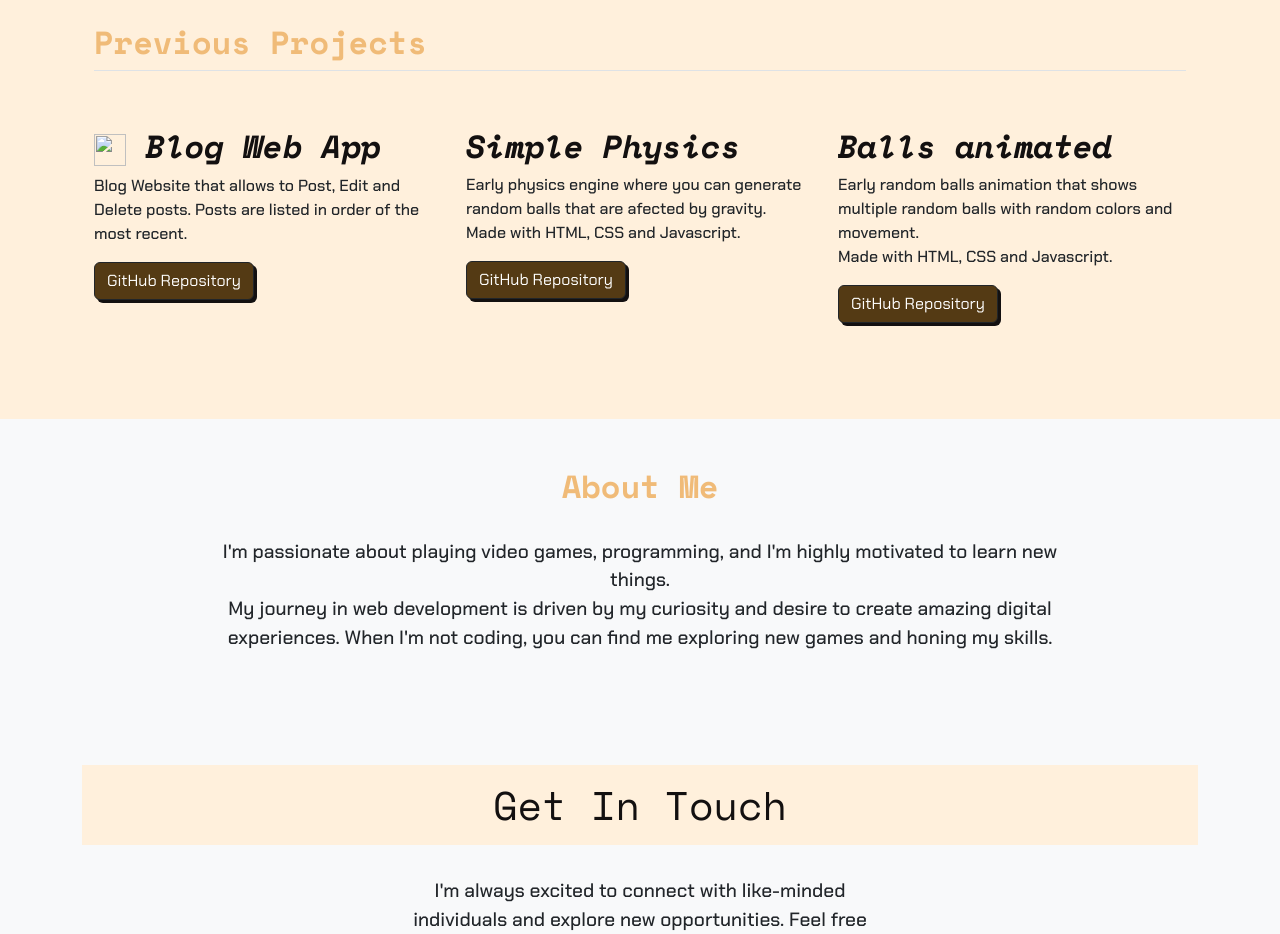
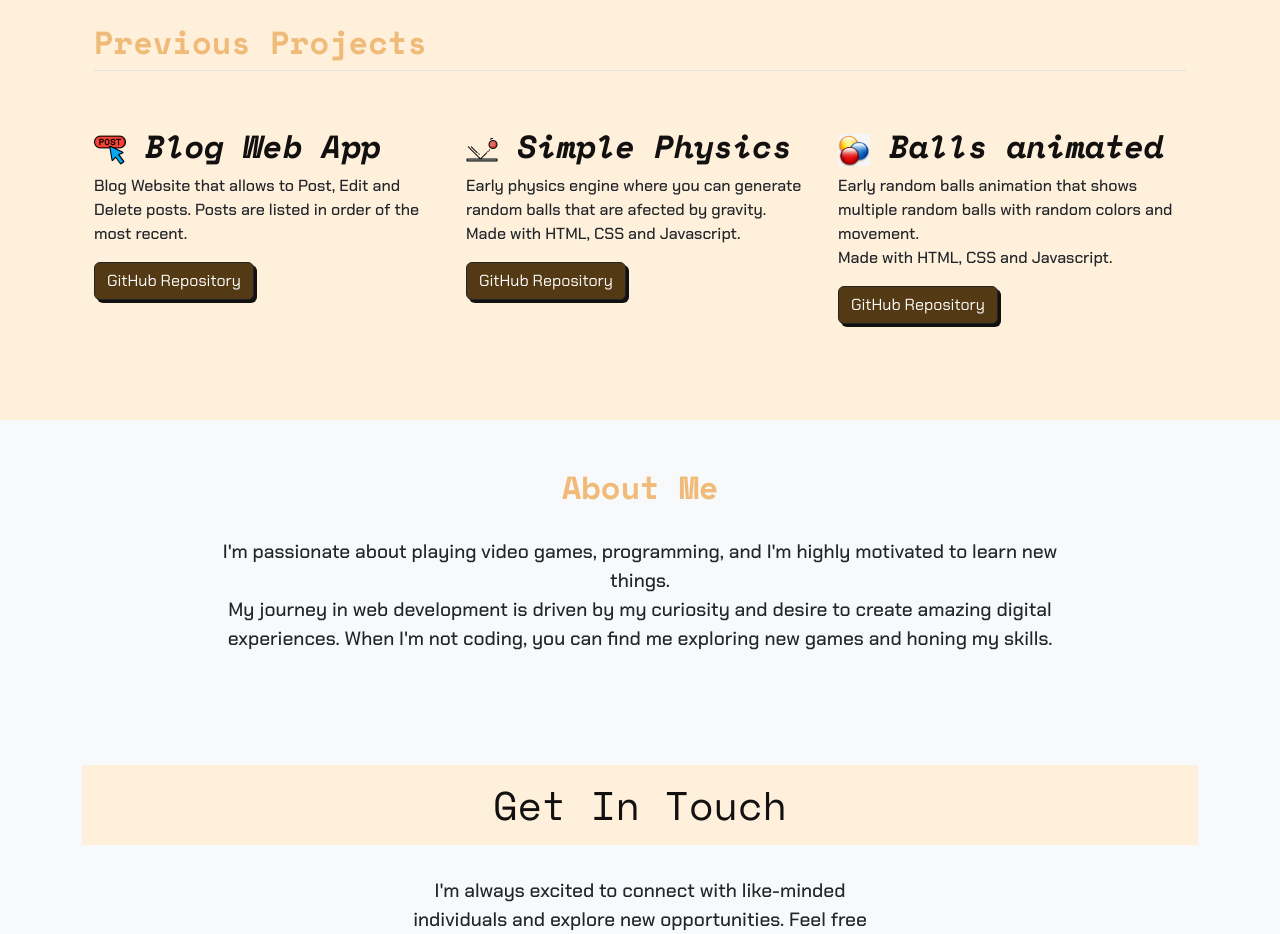
Before and after one commit to RicardoLemos5/portfolio, a plain HTML site: page index.html in a window 1280 px wide. Shown: the part 2340-3274 px from the top of the page. Drawn offline with nearby package versions, Linux system fonts and the light colour scheme.

Commit message:
Forgot to save, recomminting project update

```diff
--- a/index.html
+++ b/index.html
@@ -251,7 +251,7 @@
           <div class="col d-flex align-items-start">
             <div>
               <h3>
-                <img src="images/image.png" alt="" width="32" height="32">
+                <img src="images/post.png" alt="" width="32" height="32">
                 Blog Web App
               </h3>
               <p>Blog Website that allows to Post, Edit and Delete posts. Posts are listed in order of the most recent.</p>
@@ -262,7 +262,10 @@
           </div>
           <div class="col d-flex align-items-start">
             <div>
-              <h3>Simple Physics</h3>
+              <h3>
+                <img src="images/ball-bounce.png" alt="" width="32" height="32">
+                Simple Physics
+              </h3>
               <p>Early physics engine where you can generate random balls that are afected by gravity. <br />
                 Made with HTML, CSS and Javascript.</p>
               <a href="https://github.com/RicardoLemos5/simple_physics" class="btn btn-dark">
@@ -272,7 +275,10 @@
           </div>
           <div class="col d-flex align-items-start">
             <div>
-              <h3>Balls animated</h3>
+              <h3>
+                <img src="images/colored-balls.png" alt="" width="32" height="32">
+                Balls animated
+              </h3>
               <p>Early random balls animation that shows multiple random balls with random colors and movement. <br />
                 Made with HTML, CSS and Javascript.</p>
               <a href="http://RicardoLemos5.github.io/bouncy_ball" class="btn btn-dark">
```
